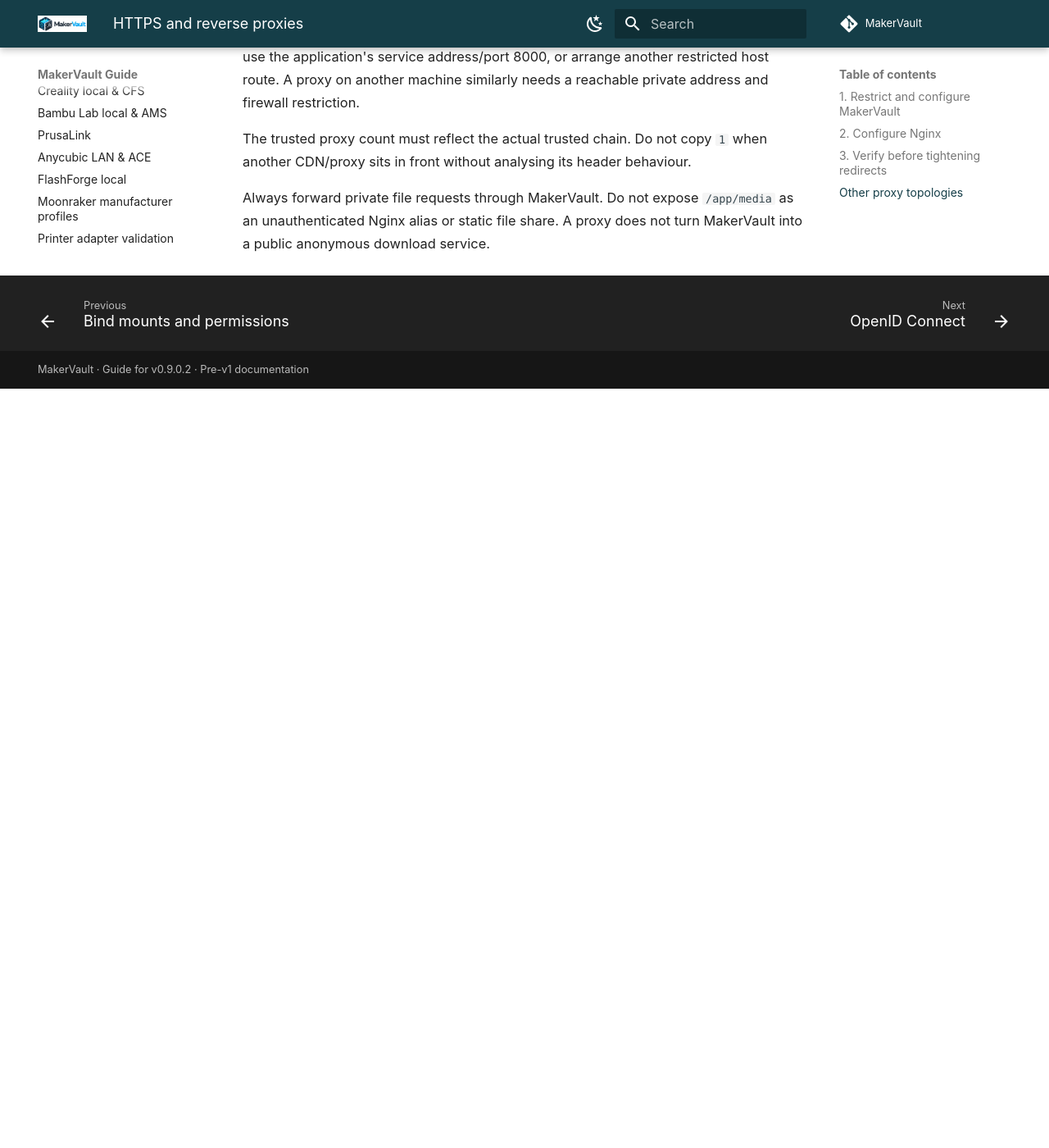
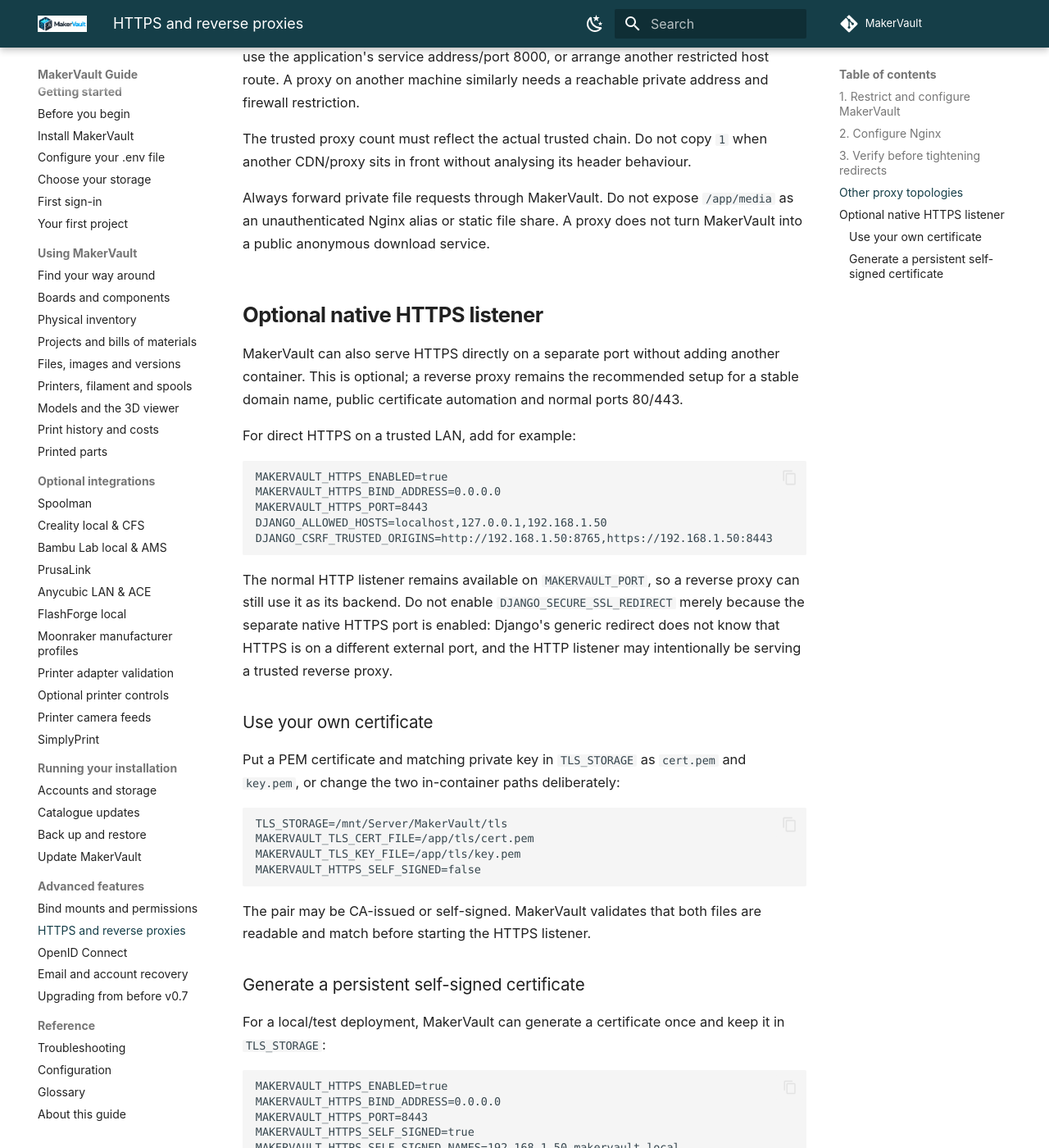
Before and after one commit to gavrd7/MakerVault, an MkDocs documentation site: the page built from docs/guide/advanced/reverse-proxy.md, in a window 1280 px wide and 1400 px high, scrolled down 1971 px. Shown: the whole window at 82% size. Built offline with MkDocs 1.6.1 and Material for MkDocs 9.7.7, drawn with Linux system fonts in a browser that asks for light colours; comment, search, counter and statistics services are not loaded; before the commit the page ends 2445 px from its top, so only the background shows below that; some of the changed text lies outside the part shown.

Commit message:
Document optional native HTTPS and self-signed TLS

````diff
--- a/docs/guide/advanced/reverse-proxy.md
+++ b/docs/guide/advanced/reverse-proxy.md
@@ -64,3 +64,52 @@
 The trusted proxy count must reflect the actual trusted chain. Do not copy `1` when another CDN/proxy sits in front without analysing its header behaviour.
 
 Always forward private file requests through MakerVault. Do not expose `/app/media` as an unauthenticated Nginx alias or static file share. A proxy does not turn MakerVault into a public anonymous download service.
+
+
+## Optional native HTTPS listener
+
+MakerVault can also serve HTTPS directly on a separate port without adding another container. This is optional; a reverse proxy remains the recommended setup for a stable domain name, public certificate automation and normal ports 80/443.
+
+For direct HTTPS on a trusted LAN, add for example:
+
+```dotenv
+MAKERVAULT_HTTPS_ENABLED=true
+MAKERVAULT_HTTPS_BIND_ADDRESS=0.0.0.0
+MAKERVAULT_HTTPS_PORT=8443
+DJANGO_ALLOWED_HOSTS=localhost,127.0.0.1,192.168.1.50
+DJANGO_CSRF_TRUSTED_ORIGINS=http://192.168.1.50:8765,https://192.168.1.50:8443
+```
+
+The normal HTTP listener remains available on `MAKERVAULT_PORT`, so a reverse proxy can still use it as its backend. Do not enable `DJANGO_SECURE_SSL_REDIRECT` merely because the separate native HTTPS port is enabled: Django's generic redirect does not know that HTTPS is on a different external port, and the HTTP listener may intentionally be serving a trusted reverse proxy.
+
+### Use your own certificate
+
+Put a PEM certificate and matching private key in `TLS_STORAGE` as `cert.pem` and `key.pem`, or change the two in-container paths deliberately:
+
+```dotenv
+TLS_STORAGE=/mnt/Server/MakerVault/tls
+MAKERVAULT_TLS_CERT_FILE=/app/tls/cert.pem
+MAKERVAULT_TLS_KEY_FILE=/app/tls/key.pem
+MAKERVAULT_HTTPS_SELF_SIGNED=false
+```
+
+The pair may be CA-issued or self-signed. MakerVault validates that both files are readable and match before starting the HTTPS listener.
+
+### Generate a persistent self-signed certificate
+
+For a local/test deployment, MakerVault can generate a certificate once and keep it in `TLS_STORAGE`:
+
+```dotenv
+MAKERVAULT_HTTPS_ENABLED=true
+MAKERVAULT_HTTPS_BIND_ADDRESS=0.0.0.0
+MAKERVAULT_HTTPS_PORT=8443
+MAKERVAULT_HTTPS_SELF_SIGNED=true
+MAKERVAULT_HTTPS_SELF_SIGNED_NAMES=192.168.1.50,makervault.local
+DJANGO_CSRF_TRUSTED_ORIGINS=https://192.168.1.50:8443
+```
+
+Open `https://192.168.1.50:8443` (substituting your address). A self-signed certificate is encrypted TLS, but browsers do not trust it automatically. Import/trust the certificate or its issuing CA on each client if you want to remove the browser warning. MakerVault deliberately does not disable browser certificate verification.
+
+The generated certificate/key are persistent and are included in new managed `.mvbackup` bundles. Existing v2 recovery bundles remain supported; because they predate native TLS, restoring one does not erase TLS storage already present on the target.
+
+If every browser-facing route is HTTPS, set `DJANGO_SECURE_COOKIES=true`. If you still intentionally use direct HTTP for interactive browser access, secure-only session cookies will prevent sign-in over that HTTP route.
````
